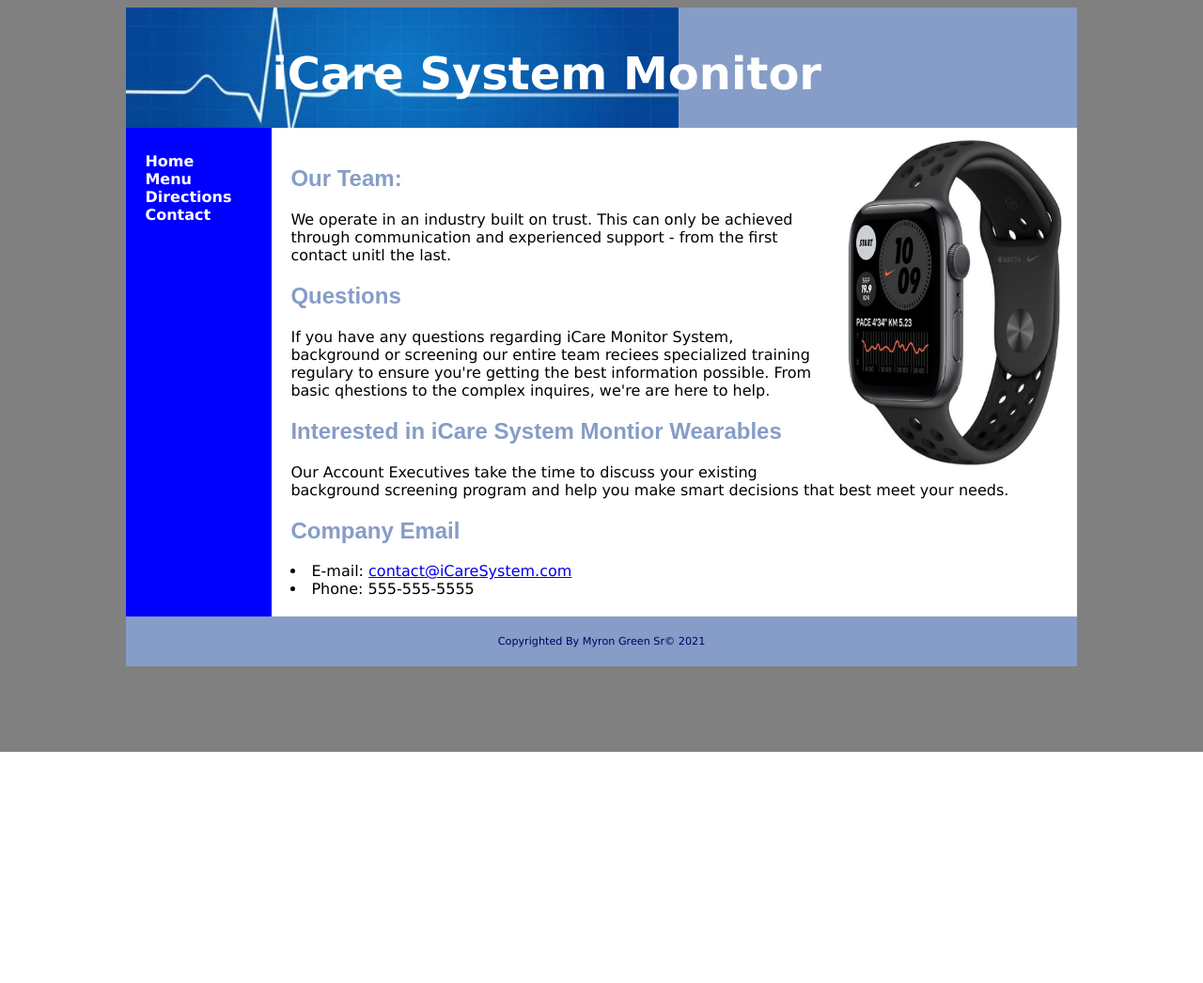
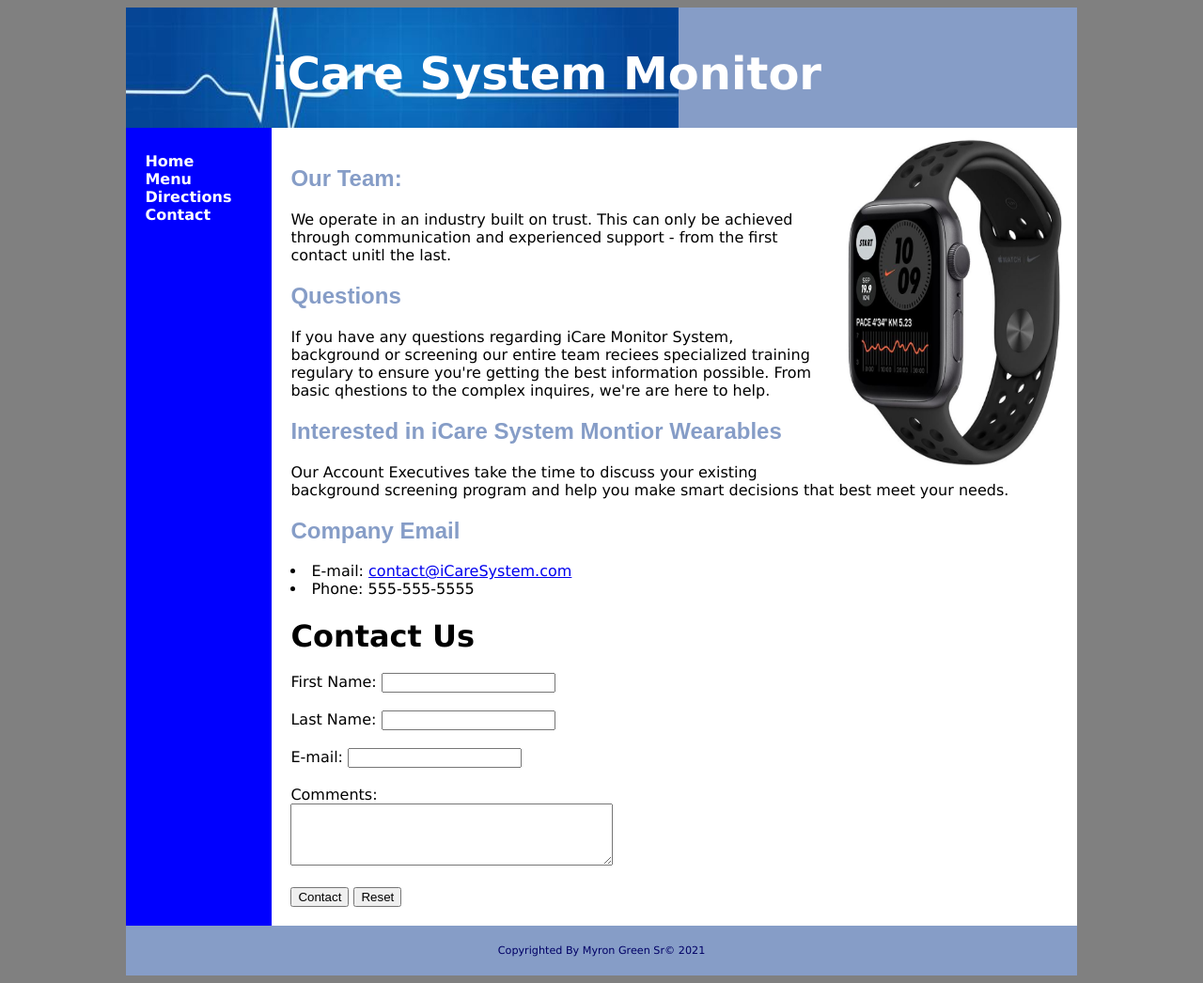
Before and after one commit to myrongreensr/Labwork6, a PHP site: page /contact.php in a window 1280 px wide. Shown: the whole page at 94% size. Before the commit the page ends 800 px from the top, so only its background shows below. Run offline with PHP 8.4, Linux system fonts and the light colour scheme.

Commit message:
Update contact.php
Updated Contact information and list

```diff
--- a/contact.php
+++ b/contact.php
@@ -82,6 +82,15 @@ footer { font-size:70%;
   <li>E-mail: <a href="mailto:contact@iCareSystem.com">contact@iCareSystem.com</a></li>
    <li>Phone: 555-555-5555</li>
 
+   <h1>Contact Us</h1>
+<form method="get">
+First Name: <input type="text" name="fmail" id="fmail"><br><br>
+Last Name: <input type="text" name="lmail" id="lmail"><br><br>
+E-mail: <input type="text" name="email" id="email"><br><br>
+Comments:<br>
+<textarea name="comments" id="comments" rows="4" cols="40"></textarea><br><br>
+<input type="submit" value="Contact"> <input type="reset">
+
 
 
 
```
